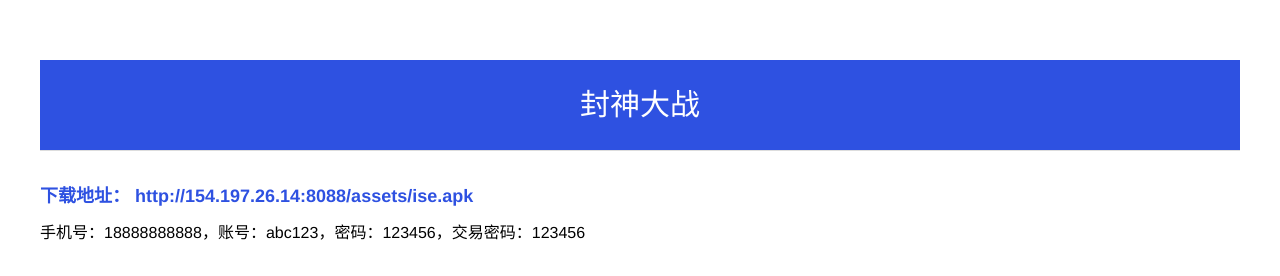
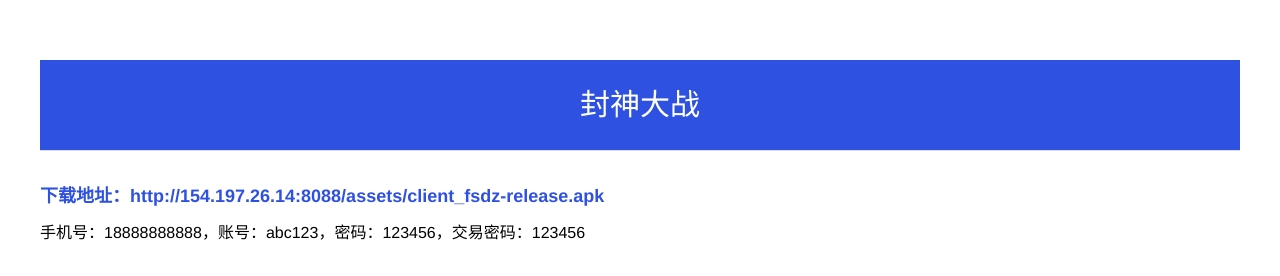
Before and after one commit to demo-block/demo-block.github.com, a plain HTML site: page fengshen_detail.html in a window 1280 px wide. Shown: the top 276 px of the page. Drawn offline with Linux system fonts and the light colour scheme.

Commit message:
添加封神大战下载地址

```diff
--- a/fengshen_detail.html
+++ b/fengshen_detail.html
@@ -30,7 +30,7 @@
                 封神大战
             </div>
             <h4 class="er_title addr">
-                下载地址：<a href="http://154.197.26.14:8088/assets/ise.apk"> http://154.197.26.14:8088/assets/ise.apk</a>
+                下载地址：<a href="http://154.197.26.14:8088/assets/client_fsdz-release.apk">http://154.197.26.14:8088/assets/client_fsdz-release.apk</a>
             </h4>
             <h3 class="account_name">手机号：18888888888，账号：abc123，密码：123456，交易密码：123456</h3>
             <h4 class="er_title">
```
